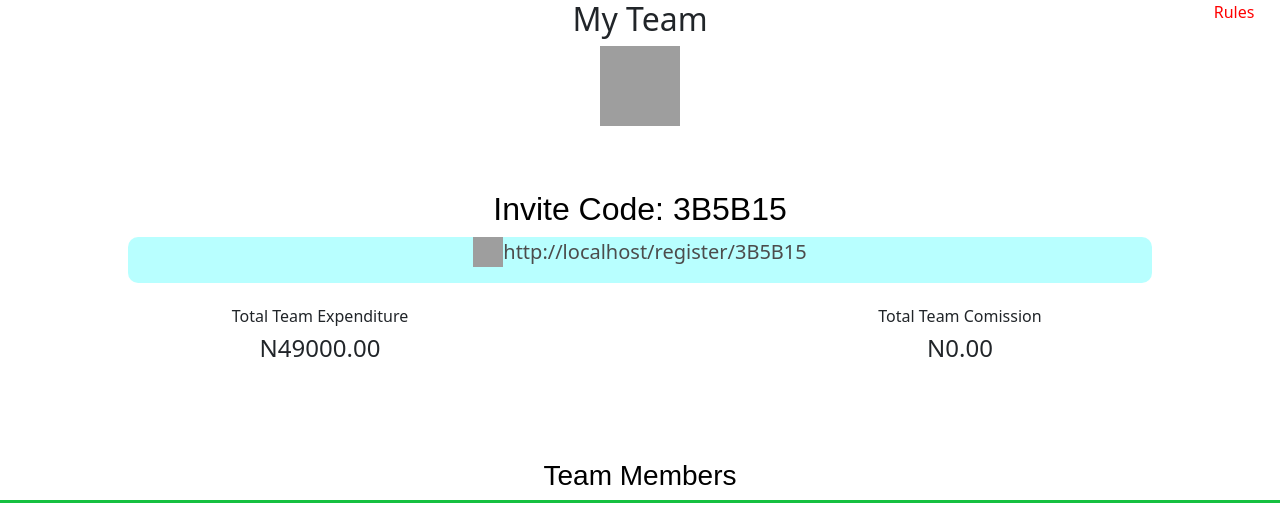
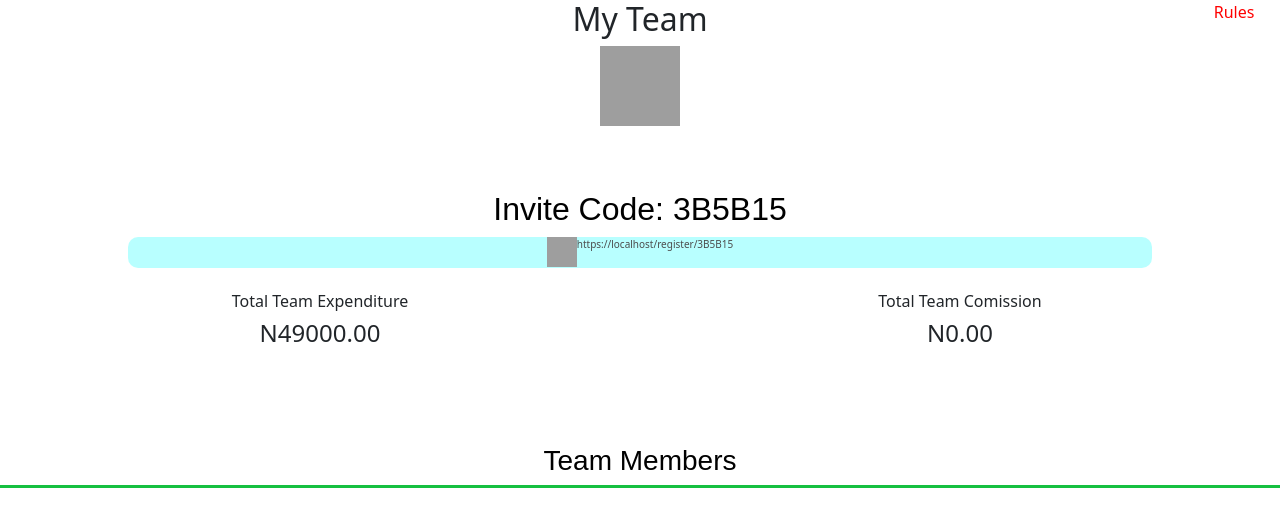
Before and after one commit to JibrilOla/app, a Django app: page /team/ in a window 1280 px wide. Shown: the top 507 px of the page. Run offline with Django 4.2, Linux system fonts and the light colour scheme; a user stored in the database is signed in; data comes from the database, SQL or seed files in the repository; some libraries are stand-ins or nearby versions; grey boxes are pictures that could not be loaded.

Commit message:
Update team.html

```diff
--- a/templates/sitepages/team.html
+++ b/templates/sitepages/team.html
@@ -60,7 +60,7 @@
         src="https://img.icons8.com/ios-filled/50/40C057/link--v1.png"
         alt="link--v1"
       />
-      <p style="font-size: 20px">http://{{domain}}/register/{{refcode}}</p>
+      <p style="font-size: 10px">https://{{domain}}/register/{{refcode}}</p>
     </div>
   </div>
   <br />
```
